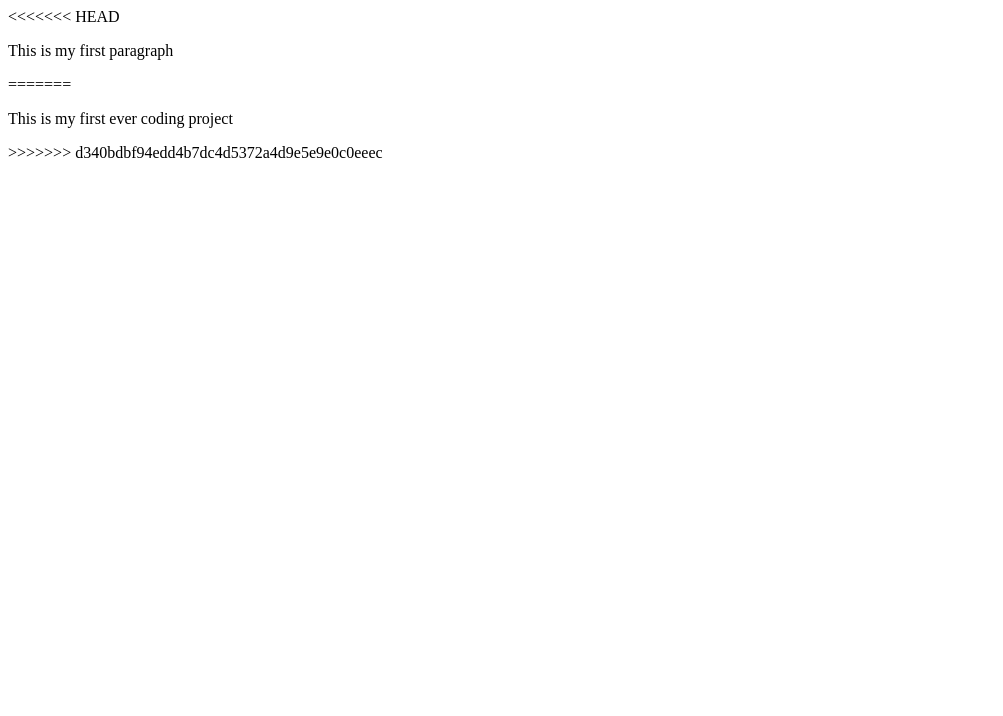
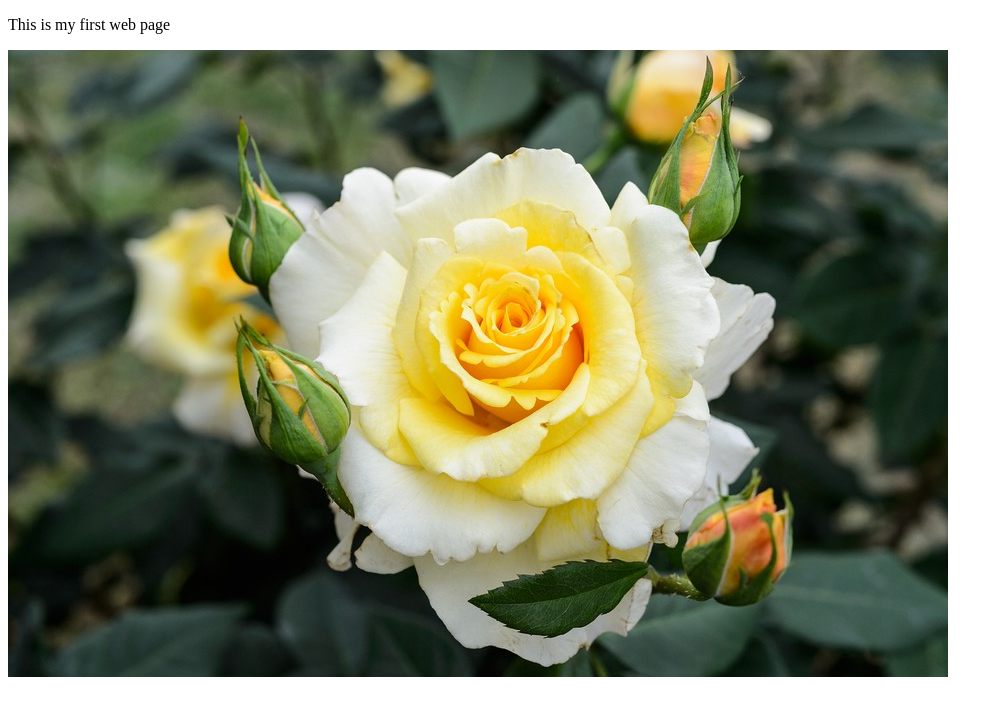
Before and after one commit to logancolberg04/ProjectLogan, a plain HTML site: page index.html in a window 1280 px wide. Shown: the whole page, without its empty margins (0-1003 px from the left). Drawn offline with Linux system fonts and the light colour scheme.

Commit message:
Image Insert

```diff
--- a/index.html
+++ b/index.html
@@ -5,10 +5,8 @@
     </head>
 
     <body>
-<<<<<<< HEAD
-       <p>This is my first paragraph</p>
-=======
-       <p>This is my first ever coding project</p>
->>>>>>> d340bdbf94edd4b7dc4d5372a4d9e5e9e0c0eeec
+       <p>This is my first web page</p>
+       <img src="Images/flower.jpg" alt="Yellow Rose">
+
     </body>
 </html>
```
Also changed, not shown: Images/flower.jpg (added).
